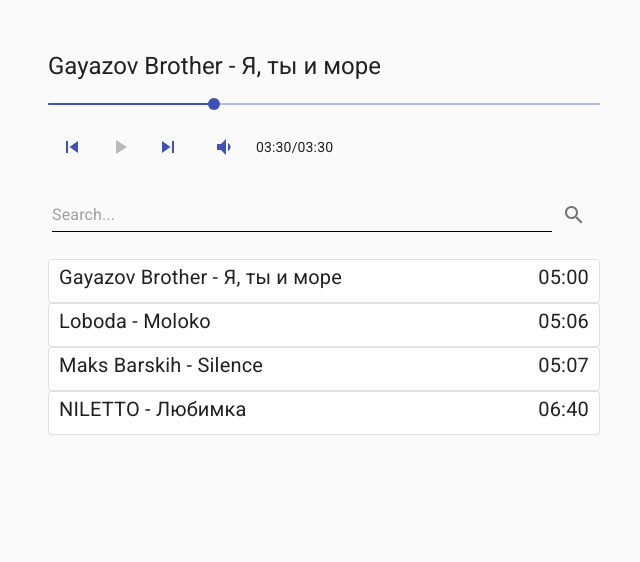
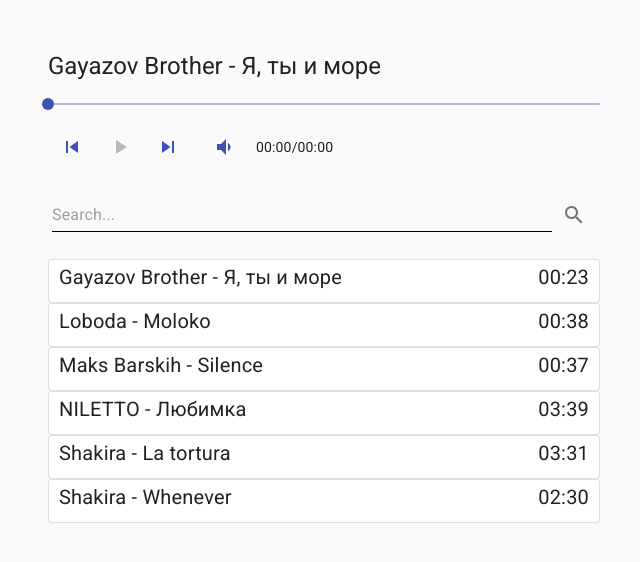
Before and after one commit to Evgenia-cyber/audio_player, a React (Create React App) app: page / in a window 1280 px wide. Shown: the top 562 px of the page, without its empty margins (316-956 px from the left). Built offline with nearby package versions, Linux system fonts and the light colour scheme.

Commit message:
8.0: в плеере реализовала отображение длительности и текущего времени трека; подключила <Slider/> для трека

```diff
--- a/src/components/PlayTime.jsx
+++ b/src/components/PlayTime.jsx
@@ -8,13 +8,13 @@
   },
 };
 
-const PlayTime = () => {
+const PlayTime = ({ duration, currentTime }) => {
   const mediaQuery = useMediaQuery('(max-width:470px)');
   return (
     <Grid item style={mediaQuery ? style.root : {}}>
-      <span>03:30</span>
+      <span>{currentTime}</span>
       <span>/</span>
-      <span>03:30</span>
+      <span>{duration}</span>
     </Grid>
   );
 };
--- a/src/components/Player.jsx
+++ b/src/components/Player.jsx
@@ -20,12 +20,11 @@
   const handleVolumeChange = (event, newValue) => {
     setVolume(newValue);
   };
-  const [value, setValue] = React.useState(30);
+  const [songSliderCurrentTime, setSongSliderCurrentTime] = React.useState(0);
 
   React.useEffect(() => {
     songRef.current.volume = volume / 100;
-    console.log(songRef.current.volume);
-  });
+  }, [songRef, volume]);
   React.useEffect(() => {
     runInAction(() => {
       if (store.playerStore.isAnotherSong) {
@@ -64,14 +63,20 @@
     });
   };
 
-  const handleChange = (event, newValue) => {
-    setValue(newValue);
+  const handleSongSliderCurrentTimeChange = (event, newValue) => {
+    setSongSliderCurrentTime(newValue);
+    store.playerStore.setCurrentSongCurrentTime(newValue);
+    songRef.current.currentTime = newValue;
   };
   const handleOnCanPlayThrough = () => {
     setIsCanPlay(true);
   };
   const handleOnLoadedMetadata = () => {
-    console.log('handleOnLoadedMetadata');
+    store.playerStore.setCurrentSongDuration(songRef.current.duration);
+  };
+  const handleOnTimeUpdate = () => {
+    store.playerStore.setCurrentSongCurrentTime(songRef.current.currentTime);
+    setSongSliderCurrentTime(songRef.current.currentTime);
   };
   const handleOnEnded = () => {
     store.playerStore.setNextSong();
@@ -91,6 +96,7 @@
         loop={store.playerStore.isLoop}
         onCanPlayThrough={handleOnCanPlayThrough}
         onLoadedMetadata={handleOnLoadedMetadata}
+        onTimeUpdate={handleOnTimeUpdate}
         onError={handleOnError}
         onEnded={handleOnEnded}
       >
@@ -98,9 +104,12 @@
         <p>Ваш браузер не может воспроизвести аудиозапись.</p>
       </audio>
       <Slider
-        value={value}
-        onChange={handleChange}
+        value={songSliderCurrentTime}
+        onChange={handleSongSliderCurrentTimeChange}
         aria-labelledby="continuous-slider"
+        min={0}
+        max={store.playerStore.currentSongDuration}
+        step={0.01}
       />
       <Grid container spacing={1} alignItems="center" alignContent="flex-start">
         <PlayerButtons
@@ -113,7 +122,10 @@
           disabled={store.playerStore.isLoop}
         />
         <Volume handleVolumeChange={handleVolumeChange} volume={volume} />
-        <PlayTime />
+        <PlayTime
+          duration={store.playerStore.currentSongDurationForDisplay}
+          currentTime={store.playerStore.currentSongCurrentTimeForDisplay}
+        />
       </Grid>
     </>
   );
--- a/src/stores/db.js
+++ b/src/stores/db.js
@@ -5,14 +5,14 @@
       'https://cdn-static.namobilu.com/u/ring/f/737/097/gayazov_brother_ya_ty_i_more.mp3',
     author: 'Gayazov Brother',
     songName: 'Я, ты и море',
-    duration: 300,
+    duration: 23,
   },
   {
     id: 1,
     src: 'https://cdn-static.namobilu.com/u/ring/f/190/103/loboda_moloko.mp3',
     author: 'Loboda',
     songName: 'Moloko',
-    duration: 306,
+    duration: 38,
   },
   {
     id: 2,
@@ -20,29 +20,29 @@
       'https://cdn-static.namobilu.com/u/ring/f/452/099/maks_barskix_silence.mp3',
     author: 'Maks Barskih',
     songName: 'Silence',
-    duration: 307,
+    duration: 37,
   },
   {
     id: 3,
     src: 'https://mp3uks.ru/mp3/files/niletto-lyubimka-mp3.mp3',
     author: 'NILETTO',
     songName: 'Любимка',
-    duration: 400,
+    duration: 219,
   },
-  /*
+
   {
     id: 4,
     src: '../assets/audio/shakira.mp3',
     author: 'Shakira',
     songName: 'La tortura',
-    duration: 500,
+    duration: 211,
   },
   {
     id: 5,
     src: '../assets/audio/whenever.mp3',
     author: 'Shakira',
     songName: 'Whenever',
-    duration: 400,
+    duration: 150,
   },
-  */
+
 ];
--- a/src/stores/playerStore.js
+++ b/src/stores/playerStore.js
@@ -1,11 +1,4 @@
-import {
-  action,
-  computed,
-  configure,
-  makeObservable,
-  observable,
-  toJS,
-} from 'mobx';
+import { action, computed, configure, makeObservable, observable } from 'mobx';
 
 configure({
   enforceActions: 'always',
@@ -21,10 +14,22 @@
   isAnotherSong = false;
   isAnotherSongsList = false;
   isPlaying = false;
+  currentSongDuration = 0;
+  currentSongCurrentTime = 0;
 
   // @computed
   get isLoop() {
     return this.songs.length === 1 ? true : false;
+  }
+  get currentSongDurationForDisplay() {
+    return this.rootStore.songsStore.secondsToTimeDisplay(
+      this.currentSongDuration,
+    );
+  }
+  get currentSongCurrentTimeForDisplay() {
+    return this.rootStore.songsStore.secondsToTimeDisplay(
+      this.currentSongCurrentTime,
+    );
   }
 
   constructor(rootStore) {
@@ -34,7 +39,11 @@
       isAnotherSong: observable,
       isAnotherSongsList: observable,
       isPlaying: observable,
+      currentSongDuration: observable,
+      currentSongCurrentTime: observable,
       isLoop: computed,
+      currentSongDurationForDisplay: computed,
+      currentSongCurrentTimeForDisplay: computed,
       setInitial: action,
       setCurrentSong: action,
       setIsAnotherSong: action,
@@ -42,6 +51,8 @@
       setIsPlaying: action,
       setNextSong: action,
       setPrevSong: action,
+      setCurrentSongDuration: action,
+      setCurrentSongCurrentTime: action,
     });
     this.rootStore = rootStore;
     this.setInitial();
@@ -56,8 +67,6 @@
     this.currentSong = this.songs[0];
     this.isAnotherSongsList = true;
     this.isPlaying = false;
-    console.log(toJS(this.songs));
-    console.log(toJS(this.currentSong));
   };
   setCurrentSong = (song) => {
     this.currentSong = song;
@@ -71,10 +80,8 @@
   };
   setIsPlaying = (boolean) => {
     this.isPlaying = boolean;
-    console.log('action setIsPlaying =', boolean);
   };
   setNextSong = () => {
-    console.log(toJS(this.currentSong));
     if (this.currentSong.index === this.songs.length - 1) {
       this.currentSong = this.songs[0];
     } else {
@@ -82,9 +89,7 @@
         (song, index) => index === this.currentSong.index + 1,
       );
     }
-    console.log(toJS(this.songs));
     this.isAnotherSong = true;
-    console.log('action setNextSong');
   };
   setPrevSong = () => {
     if (this.currentSong.index === 0) {
@@ -97,4 +102,10 @@
     }
     this.isAnotherSong = true;
   };
+  setCurrentSongDuration = (duration) => {
+    this.currentSongDuration = duration;
+  };
+  setCurrentSongCurrentTime = (currentTime) => {
+    this.currentSongCurrentTime = currentTime;
+  };
 }
--- a/src/stores/songsStore.js
+++ b/src/stores/songsStore.js
@@ -1,4 +1,11 @@
-import { action, computed, configure, makeObservable, observable } from 'mobx';
+import {
+  action,
+  computed,
+  configure,
+  makeObservable,
+  observable,
+  runInAction,
+} from 'mobx';
 import { SONGS } from './db';
 
 configure({
@@ -13,19 +20,24 @@
   songs = SONGS;
   filter = '';
 
+  secondsToTimeDisplay = (duration) => {
+    let minutes = Math.floor(duration / 60);
+    let seconds = Math.floor(duration % 60);
+    if (minutes < 10) {
+      minutes = '0' + minutes;
+    }
+    if (seconds < 10) {
+      seconds = '0' + seconds;
+    }
+    return minutes + ':' + seconds;
+  };
+
   // @computed
   get songsWithDurationForDisplay() {
     return this.songs.map((song) => {
-      const duration = song.duration;
-      let minutes = Math.floor(duration / 60);
-      let seconds = duration % 60;
-      if (minutes < 10) {
-        minutes = '0' + minutes;
-      }
-      if (seconds < 10) {
-        seconds = '0' + seconds;
-      }
-      song.durationForDisplay = minutes + ':' + seconds;
+      runInAction(() => {
+        song.durationForDisplay = this.secondsToTimeDisplay(song.duration);
+      });
       return song;
     });
   }
```
Also changed, not shown: 1 other file (tests, documents, lock files or other folders).
